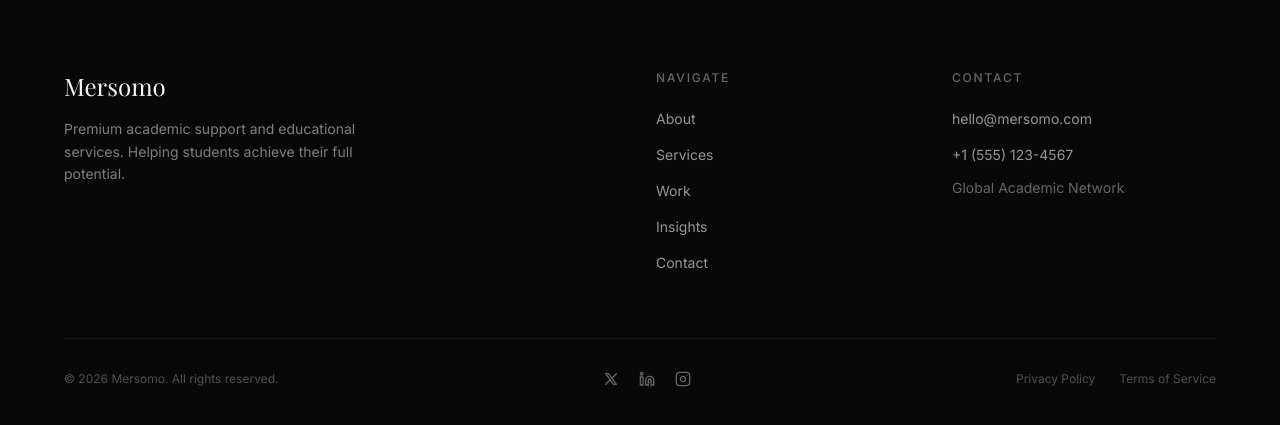
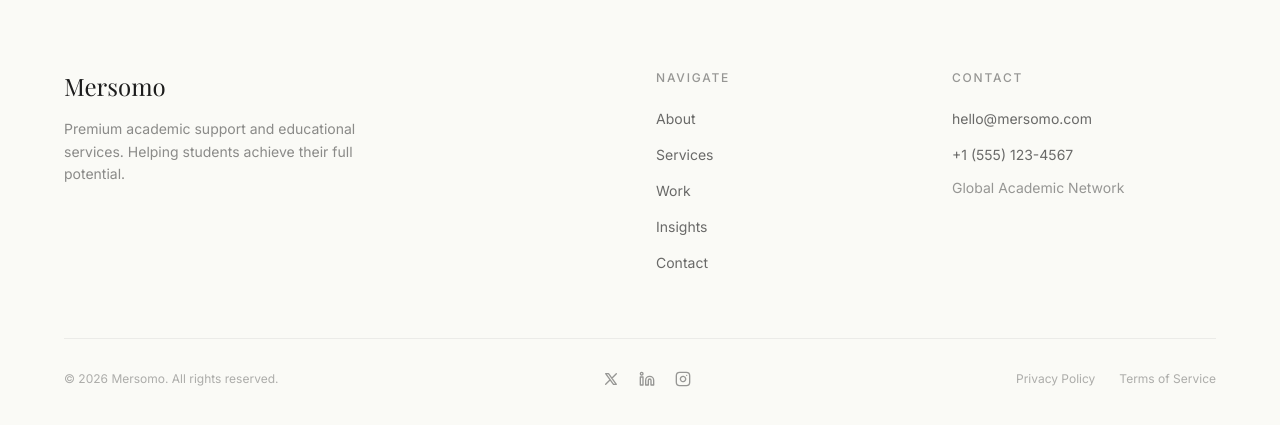
Before and after one commit to k-clinton/Masomo, a Next.js app: page /services in a window 1280 px wide. Shown: the part 2979-3404 px from the top of the page. Built offline with nearby package versions, Linux system fonts and the light colour scheme; a web font is replaced by a local one.

Commit message:
refactor: update Footer to light theme

```diff
--- a/src/components/footer/Footer.tsx
+++ b/src/components/footer/Footer.tsx
@@ -33,19 +33,19 @@ export function Footer() {
   const year = new Date().getFullYear();
 
   return (
-    <footer className="bg-[#080808] border-t border-white/[0.06] py-20 px-6 md:px-10 xl:px-16 dark">
+    <footer className="bg-[#fafaf6] border-t border-black/[0.06] py-20 px-6 md:px-10 xl:px-16">
       <div className="max-w-[1400px] mx-auto">
         {/* Top */}
-        <div className="grid grid-cols-1 md:grid-cols-4 gap-12 md:gap-8 pb-16 border-b border-white/[0.06]">
+        <div className="grid grid-cols-1 md:grid-cols-4 gap-12 md:gap-8 pb-16 border-b border-black/[0.06]">
           {/* Brand */}
           <div className="md:col-span-2">
             <Link
               href="/"
-              className="font-serif text-2xl text-[#f5f5f0] hover:text-[#c5a059] transition-colors duration-300 block mb-4"
+              className="font-serif text-2xl text-foreground hover:text-accent transition-colors duration-300 block mb-4"
             >
               Mersomo
             </Link>
-            <p className="text-sm text-[#f5f5f0]/50 leading-relaxed max-w-xs">
+            <p className="text-sm text-foreground/50 leading-relaxed max-w-xs">
               Premium academic support and educational services. Helping
               students achieve their full potential.
             </p>
@@ -53,7 +53,7 @@ export function Footer() {
 
           {/* Navigation */}
           <div>
-            <p className="text-xs font-medium tracking-[0.15em] uppercase text-[#f5f5f0]/40 mb-5">
+            <p className="text-xs font-medium tracking-[0.15em] uppercase text-foreground/45 mb-5">
               Navigate
             </p>
             <ul className="space-y-3">
@@ -61,7 +61,7 @@ export function Footer() {
                 <li key={item.href}>
                   <Link
                     href={item.href}
-                    className="text-sm text-[#f5f5f0]/60 hover:text-[#f5f5f0] transition-colors duration-200"
+                    className="text-sm text-foreground/65 hover:text-foreground transition-colors duration-200"
                   >
                     {item.name}
                   </Link>
@@ -70,7 +70,7 @@ export function Footer() {
               <li>
                 <Link
                   href="/contact"
-                  className="text-sm text-[#f5f5f0]/60 hover:text-[#f5f5f0] transition-colors duration-200"
+                  className="text-sm text-foreground/65 hover:text-foreground transition-colors duration-200"
                 >
                   Contact
                 </Link>
@@ -80,14 +80,14 @@ export function Footer() {
 
           {/* Contact */}
           <div>
-            <p className="text-xs font-medium tracking-[0.15em] uppercase text-[#f5f5f0]/40 mb-5">
+            <p className="text-xs font-medium tracking-[0.15em] uppercase text-foreground/45 mb-5">
               Contact
             </p>
             <ul className="space-y-3">
               <li>
                 <a
                   href={`mailto:${siteConfig.contact.email}`}
-                  className="text-sm text-[#f5f5f0]/60 hover:text-[#c5a059] transition-colors duration-200"
+                  className="text-sm text-foreground/65 hover:text-accent transition-colors duration-200"
                 >
                   {siteConfig.contact.email}
                 </a>
@@ -95,13 +95,13 @@ export function Footer() {
               <li>
                 <a
                   href={`tel:${siteConfig.contact.phone}`}
-                  className="text-sm text-[#f5f5f0]/60 hover:text-[#f5f5f0] transition-colors duration-200"
+                  className="text-sm text-foreground/65 hover:text-foreground transition-colors duration-200"
                 >
                   {siteConfig.contact.phone}
                 </a>
               </li>
               <li>
-                <p className="text-sm text-[#f5f5f0]/40">
+                <p className="text-sm text-foreground/45">
                   {siteConfig.contact.location}
                 </p>
               </li>
@@ -111,7 +111,7 @@ export function Footer() {
 
         {/* Bottom */}
         <div className="pt-8 flex flex-col md:flex-row items-start md:items-center justify-between gap-6">
-          <p className="text-xs text-[#f5f5f0]/30">
+          <p className="text-xs text-foreground/35">
             &copy; {year} Mersomo. All rights reserved.
           </p>
 
@@ -122,7 +122,7 @@ export function Footer() {
               target="_blank"
               rel="noopener noreferrer"
               aria-label="Mersomo on X"
-              className="text-[#f5f5f0]/40 hover:text-[#f5f5f0] transition-colors duration-200"
+              className="text-foreground/45 hover:text-foreground transition-colors duration-200"
             >
               <XIcon size={16} />
             </a>
@@ -131,7 +131,7 @@ export function Footer() {
               target="_blank"
               rel="noopener noreferrer"
               aria-label="Mersomo on LinkedIn"
-              className="text-[#f5f5f0]/40 hover:text-[#f5f5f0] transition-colors duration-200"
+              className="text-foreground/45 hover:text-foreground transition-colors duration-200"
             >
               <LinkedinIcon size={16} />
             </a>
@@ -140,7 +140,7 @@ export function Footer() {
               target="_blank"
               rel="noopener noreferrer"
               aria-label="Mersomo on Instagram"
-              className="text-[#f5f5f0]/40 hover:text-[#f5f5f0] transition-colors duration-200"
+              className="text-foreground/45 hover:text-foreground transition-colors duration-200"
             >
               <InstagramIcon size={16} />
             </a>
@@ -150,13 +150,13 @@ export function Footer() {
           <div className="flex items-center gap-6">
             <Link
               href="/privacy"
-              className="text-xs text-[#f5f5f0]/30 hover:text-[#f5f5f0]/60 transition-colors duration-200"
+              className="text-xs text-foreground/35 hover:text-foreground/65 transition-colors duration-200"
             >
               Privacy Policy
             </Link>
             <Link
               href="/terms"
-              className="text-xs text-[#f5f5f0]/30 hover:text-[#f5f5f0]/60 transition-colors duration-200"
+              className="text-xs text-foreground/35 hover:text-foreground/65 transition-colors duration-200"
             >
               Terms of Service
             </Link>
```
